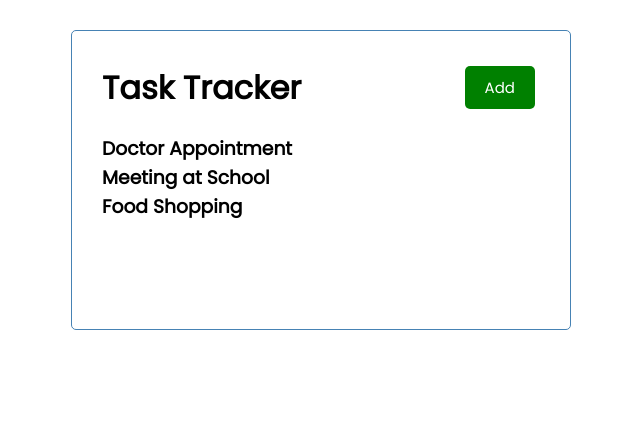
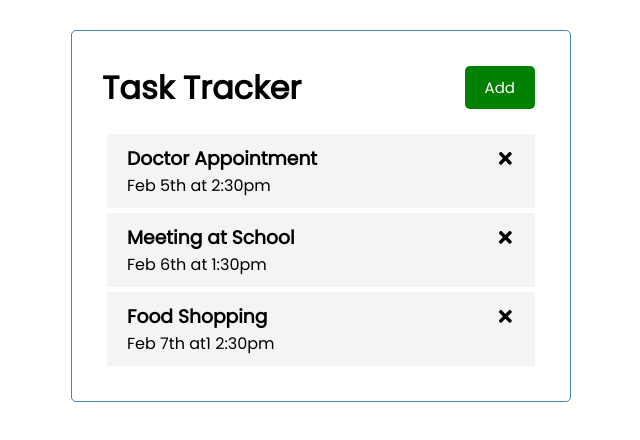
Before and after one commit to keefers1030/react-task-tracker, a React (Create React App) app in the folder react-task-tracker/: page / in a window 1280 px wide. Shown: the top 440 px of the page, without its empty margins (319-959 px from the left). Built offline with nearby package versions, Linux system fonts and the light colour scheme.

Commit message:
installed react icons

```diff
--- a/react-task-tracker/package.json
+++ b/react-task-tracker/package.json
@@ -8,6 +8,7 @@
     "@testing-library/user-event": "^12.8.3",
     "react": "^17.0.2",
     "react-dom": "^17.0.2",
+    "react-icons": "^4.2.0",
     "react-scripts": "4.0.3",
     "web-vitals": "^1.1.2"
   },
--- /dev/null
+++ b/react-task-tracker/src/components/Task.js
@@ -0,0 +1,12 @@
+import { FaTimes } from 'react-icons/fa'
+
+const Task = ( { task} ) => {
+  return (
+    <div className='task'>
+      <h3>{task.text} <FaTimes /> </h3>
+      <p>{task.day}</p>
+    </div>
+  )
+}
+
+export default Task
--- a/react-task-tracker/src/components/Tasks.js
+++ b/react-task-tracker/src/components/Tasks.js
@@ -1,11 +1,11 @@
+import Task from './Task'
 
-const Tasks = ({tasks}) => {
+const Tasks = ({ tasks }) => {
 
   return (
     <>
       {tasks.map((task) => (
-      <h3 key={task.id}>
-        {task.text}</h3>
+        <Task key = {task.id} task={task} />
         ))}
     </>
   )
```
Also changed, not shown: 1 other file (tests, documents, lock files or other folders).
